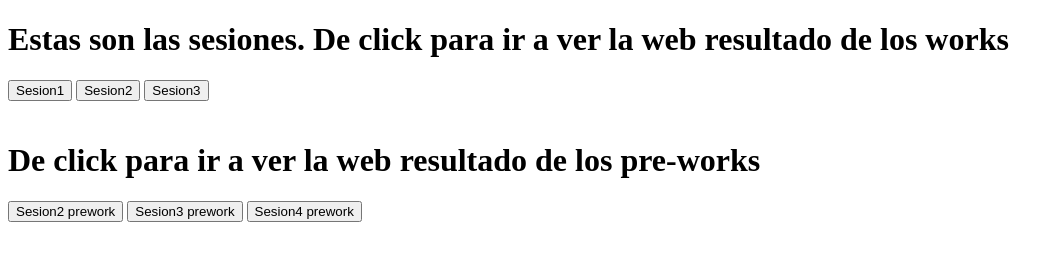
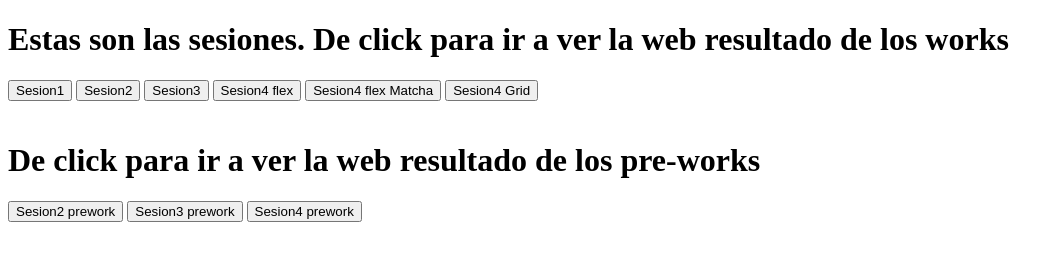
Before and after one commit to EAeliasalejandro/BeduCursoWeb, a plain HTML site: page index.html in a window 1280 px wide. Shown: the whole page, without its empty margins (0-1064 px from the left). Drawn offline with Linux system fonts and the light colour scheme.

Commit message:
work 4 al indice

```diff
--- a/index.html
+++ b/index.html
@@ -14,6 +14,9 @@
             <a href="sesion1/index.html"><button>Sesion1</button></a>
             <a href="sesion2/index.html"><button>Sesion2</button></a>
             <a href="sesion3/Work/index.html"><button>Sesion3</button></a>
+            <a href="sesion4/Work/index.html"><button>Sesion4 flex</button></a>
+            <a href="sesion4/Work/ejemploFlex.html"><button>Sesion4 flex Matcha</button></a>
+            <a href="sesion4/Work/ejemploGrid.html"><button>Sesion4 Grid</button></a>
         </div>
     </div>
     <div style="padding-top: 20px;">
```
